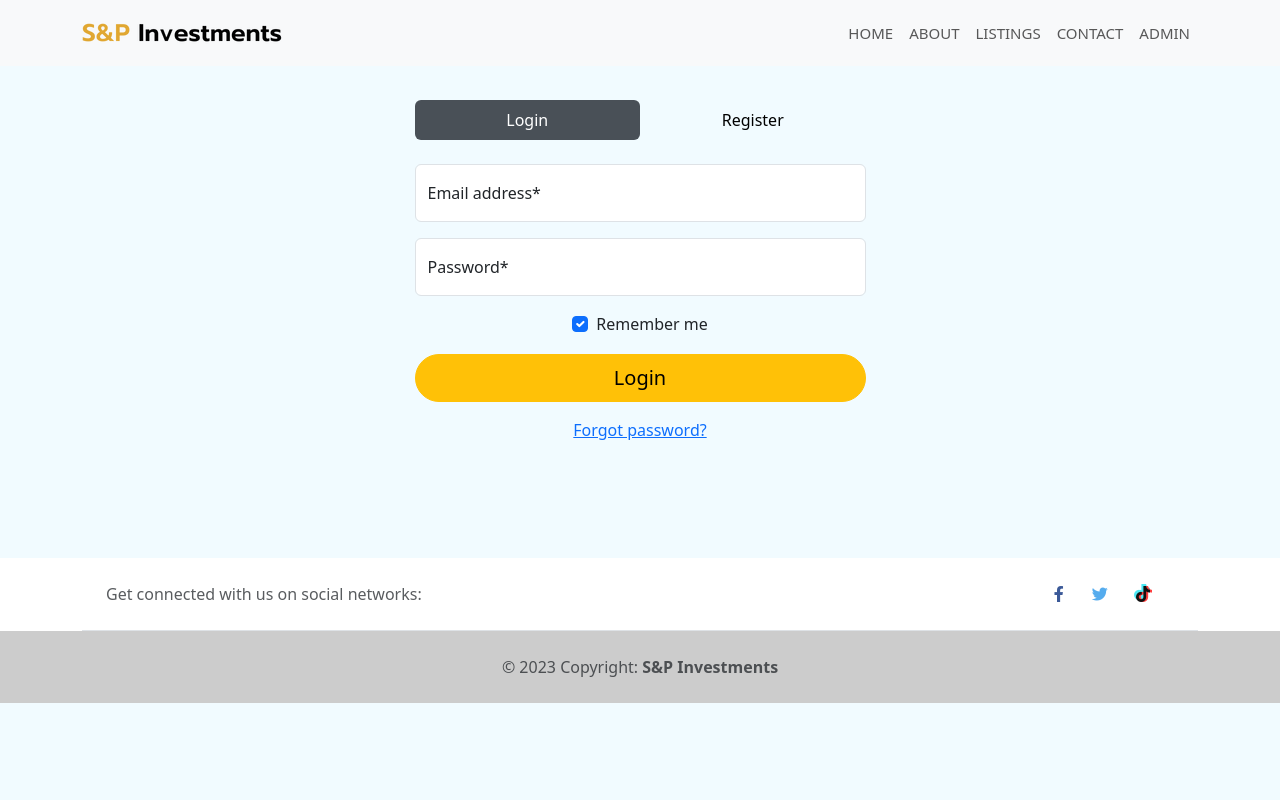
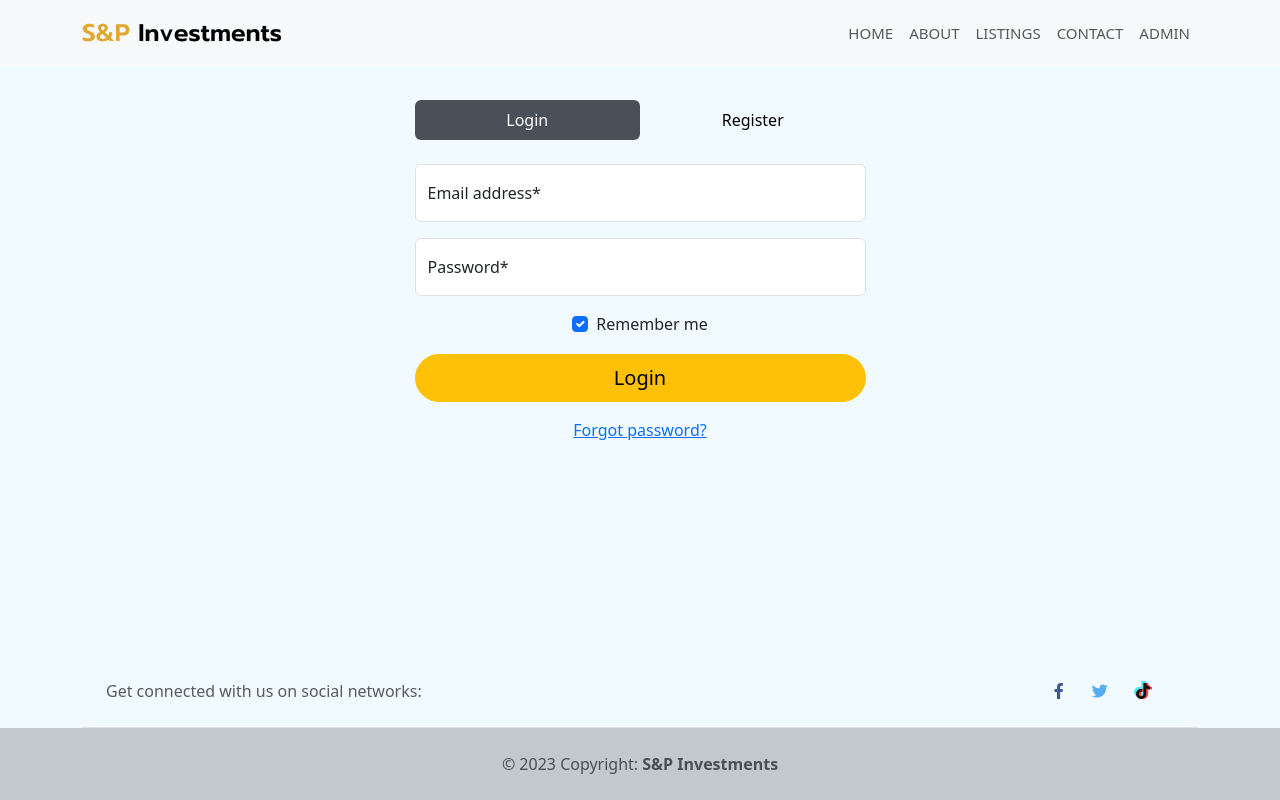
Before and after one commit to ren-a-ps/webdev_personal, a PHP site: page /admin.html in a window 1280 px wide. Run offline with PHP 8.4, Linux system fonts and the light colour scheme; some libraries are stand-ins or nearby versions.

Commit message:
Footer bug fixed

```diff
--- a/RealEstate/admin.html
+++ b/RealEstate/admin.html
@@ -194,13 +194,13 @@
 
 
 	<!-- Footer -->
-		<footer class="text-center bg-white text-muted">
+		<footer class="text-center text-muted">
 			<div class="container">
 				<!-- Section: Social media -->
 			  <div class="d-flex justify-content-center justify-content-md-between p-4 border-bottom">
 			    <!-- Left -->
 			    <div class="me-5 d-none d-md-block">
-			      <span>Get connected with us on social networks:</span>
+			      <span>Get connected with us on social networks: </span>
 			    </div>
 			    <!-- Left -->
 
--- a/RealEstate/css/styles.css
+++ b/RealEstate/css/styles.css
@@ -4,6 +4,9 @@
 
 body{
 	background: #f1fbff;
+	display: flex;
+	min-height: 100vh;
+	flex-direction: column;
 }
 
 .section-padding{
@@ -126,13 +129,18 @@ body{
   color: #000;
 }
 
+.form-helper{
+	font-size: 11px;
+}
+
 footer .copyright{
 	background-color: rgba(0, 0, 0, 0.2);
 }
 
-.form-helper{
-	font-size: 11px;
+footer{
+	margin-top: auto;
 }
+
 /* === Responsive CSS === */
 @media only screen and (min-width:576px) and (max-width: 992px){
 	.navbar-nav{
--- a/RealEstate/index.html
+++ b/RealEstate/index.html
@@ -243,13 +243,13 @@
 	<!-- Section: Contact -->
 
 	<!-- Footer -->
-		<footer class="text-center bg-white text-muted">
+		<footer class="text-center text-muted">
 			<div class="container">
 				<!-- Section: Social media -->
 			  <div class="d-flex justify-content-center justify-content-md-between p-4 border-bottom">
 			    <!-- Left -->
 			    <div class="me-5 d-none d-md-block">
-			      <span>Get connected with us on social networks:</span>
+			      <span>Get connected with us on social networks: </span>
 			    </div>
 			    <!-- Left -->
 
```
